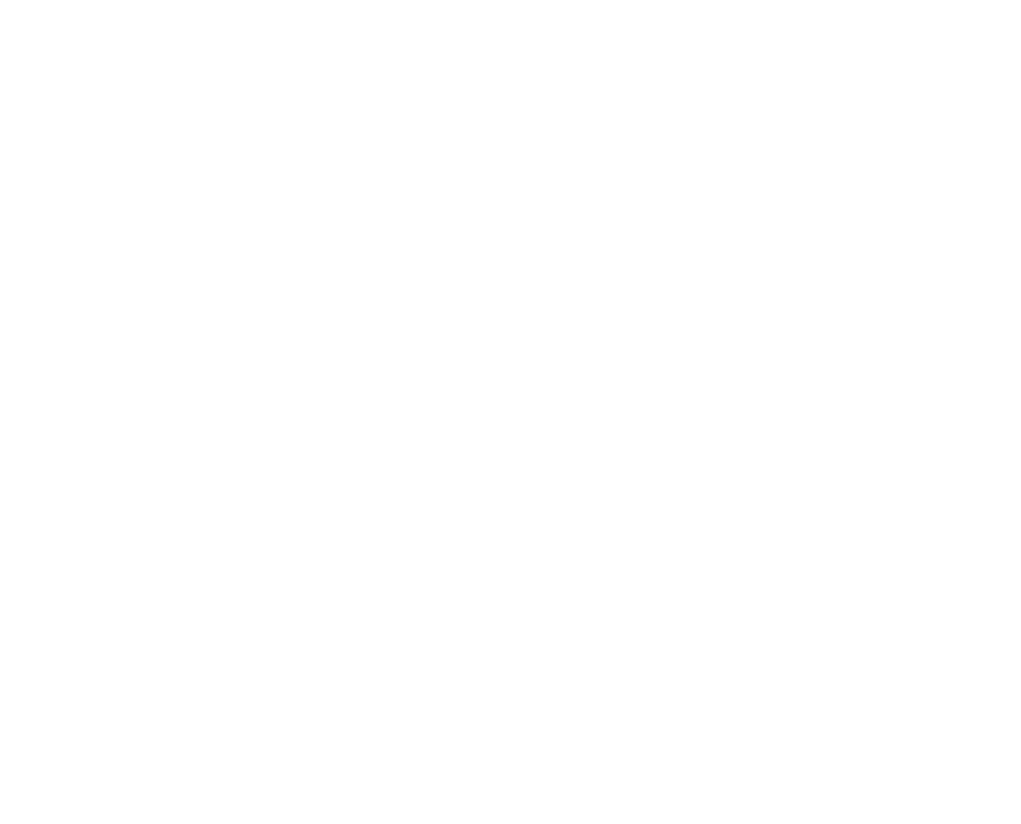
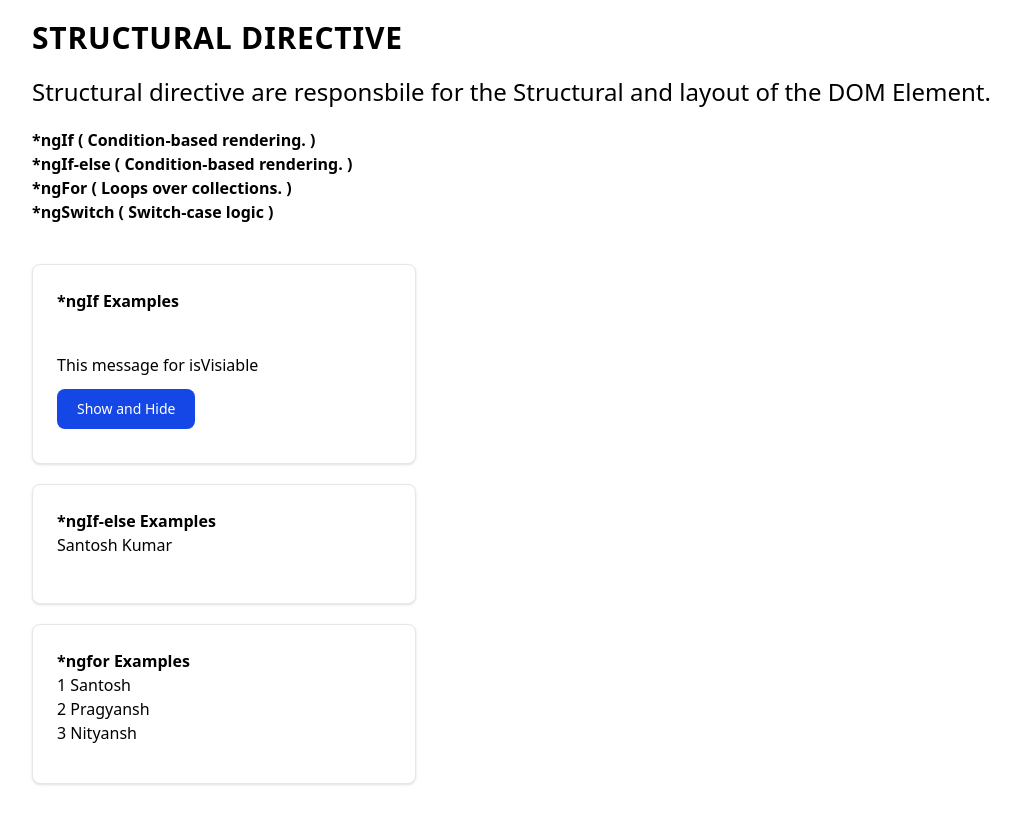
Before and after one commit to santoshkumar2012/learn-angular, an Angular app in the folder basic-angular/: page /structural-directive in a window 1280 px wide. Before the commit this address led to /. Shown: the whole page, without its empty margins (96-1117 px from the left). Before the commit the page ends 800 px from the top, so only its background shows below. Built offline with nearby package versions, Linux system fonts and the light colour scheme.

Commit message:
Directive Active

```diff
--- a/basic-angular/src/app/app.routes.ts
+++ b/basic-angular/src/app/app.routes.ts
@@ -11,6 +11,7 @@
 import { RxjsComponent } from './rxjs/rxjs.component';
 import { PaginationComponent } from './pagination/pagination.component';
 import { LifecyclehookComponent } from './lifecyclehook/lifecyclehook.component';
+import { StructuralDirectiveComponent } from './directives/structural-directive/structural-directive.component';
 
 export const routes: Routes = [
     {path: '', component: LoginComponent},
@@ -24,5 +25,6 @@
     {path: 'directive', component: DirectivesComponent},
     {path: 'rxjs', component: RxjsComponent},
     {path: 'pagination', component: PaginationComponent},
-    {path: 'lifecyclehook', component:LifecyclehookComponent}
+    {path: 'lifecyclehook', component:LifecyclehookComponent},
+    {path: 'structural-directive', component:StructuralDirectiveComponent}
 ];
--- /dev/null
+++ b/basic-angular/src/app/directives/structural-directive/structural-directive.component.html
@@ -0,0 +1,33 @@
+
+<div class="max-w-xl mx-auto md:max-w-5xl mb-10">
+
+    <h1 class="uppercase tracking-wide text-3xl font-semibold mb-5 mt-5"> Structural Directive </h1>
+    <h2 class="text-2xl mb-5"> Structural directive are responsbile for the Structural and layout of the DOM Element. </h2>
+    <p><strong> *ngIf ( Condition-based rendering. ) </strong></p>
+    <p><strong> *ngIf-else ( Condition-based rendering. ) </strong></p>
+    <p> <strong> *ngFor (  Loops over collections. )</strong></p>
+    <p> <strong> *ngSwitch ( Switch-case logic ) </strong></p>
+
+
+    <div class="max-w-sm p-6 bg-white border border-gray-200 rounded-lg shadow-sm dark:bg-gray-800 dark:border-gray-700 mt-10 h-50">
+    <p><strong> *ngIf Examples </strong></p>
+    <div *ngIf="isVisiable" class="mt-10"> This message for isVisiable </div>
+    <button type="button" (click)="toggleButton()" class="mt-3 text-white bg-blue-700 font-medium rounded-lg text-sm px-5 py-2.5 me-2 mb-2 dark:bg-blue-600"> Show and Hide </button>
+    </div>
+
+    <div class="max-w-sm p-6 bg-white border border-gray-200 rounded-lg shadow-sm dark:bg-gray-800 dark:border-gray-700 mt-5 h-30">
+    <p><strong> *ngIf-else Examples </strong></p>
+    <div class="mt-10" *ngIf="display; else elsePart"> This message for isVisiable </div>
+    <ng-template #elsePart> Santosh Kumar </ng-template>
+   </div>
+
+   <div class="max-w-sm p-6 bg-white border border-gray-200 rounded-lg shadow-sm dark:bg-gray-800 dark:border-gray-700 mt-5 h-40">
+    <p><strong> *ngfor Examples </strong></p>
+    <ul *ngFor="let person of persons; index as i">
+        <li> {{ i + 1 }} {{person.first_name}} </li>
+    </ul>
+   </div>
+
+
+
+</div>
--- /dev/null
+++ b/basic-angular/src/app/directives/structural-directive/structural-directive.component.ts
@@ -0,0 +1,26 @@
+import { CommonModule } from '@angular/common';
+import { Component, HostListener } from '@angular/core';
+
+@Component({
+  selector: 'app-structural-directive',
+  imports: [CommonModule],
+  templateUrl: './structural-directive.component.html',
+  styleUrl: './structural-directive.component.css'
+})
+export class StructuralDirectiveComponent {
+
+  isVisiable = true
+  toggleButton(){
+    this.isVisiable = !this.isVisiable
+      }
+
+  display = false
+
+  public persons = [
+    {first_name: "Santosh", last_name: "Kumar", age:35, },
+    {first_name: "Pragyansh", last_name: "Kumar", age:6, },
+    {first_name: "Nityansh", last_name: "Kumar", age:7, }
+  ]
+
+
+  }
--- a/basic-angular/src/app/parent/parent.component.html
+++ b/basic-angular/src/app/parent/parent.component.html
@@ -3,7 +3,7 @@
 <hr class="mt-5 pb-5">
 <!-- <app-child [receivedData]="parentMessage"></app-child> -->
 
-<app-child (messageEvent)="receiveMessage($event)"></app-child>
+<!-- <app-child (messageEvent)="receiveMessage($event)"></app-child> -->
 <p>Message from Child: {{ receivedMessage }}</p>
 
 
```
Also changed, not shown: basic-angular/src/app/directives/directives.component.html (+0 -7 lines), basic-angular/src/app/directives/structural-directive/structural-directive.component.css (added), 1 other file (tests, documents, lock files or other folders).
